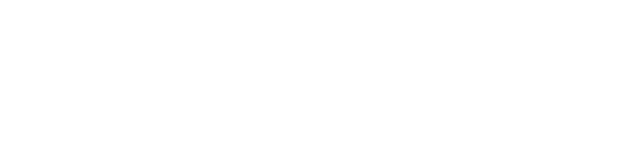
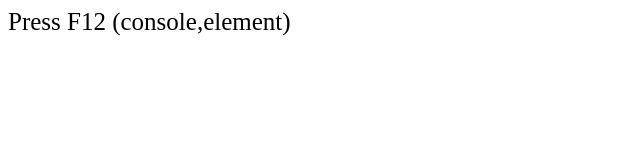
Before and after one commit to Formu1a/Homework, a plain HTML site: page Homework3/js.html in a window 1280 px wide. Shown: the whole page, without its empty margins (0-640 px from the left). Drawn offline with Linux system fonts and the light colour scheme.

Commit message:
"Homework3main"

```diff
--- a/Homework3/js.html
+++ b/Homework3/js.html
@@ -7,6 +7,7 @@
     <title>DZ_3</title>
 </head>
 <body>
+    <div style="font-size: 25px;">Press F12 (console,element)</div>
 
     <script>
 
```
